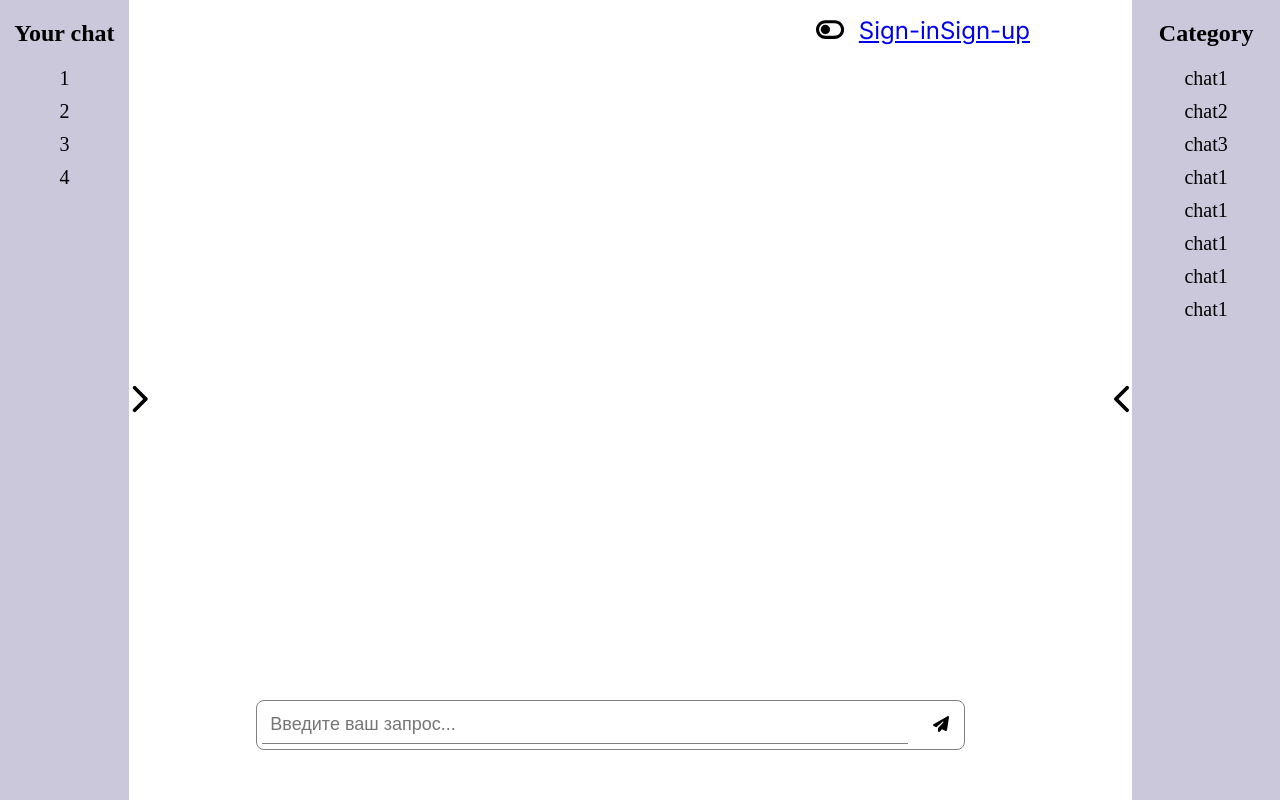
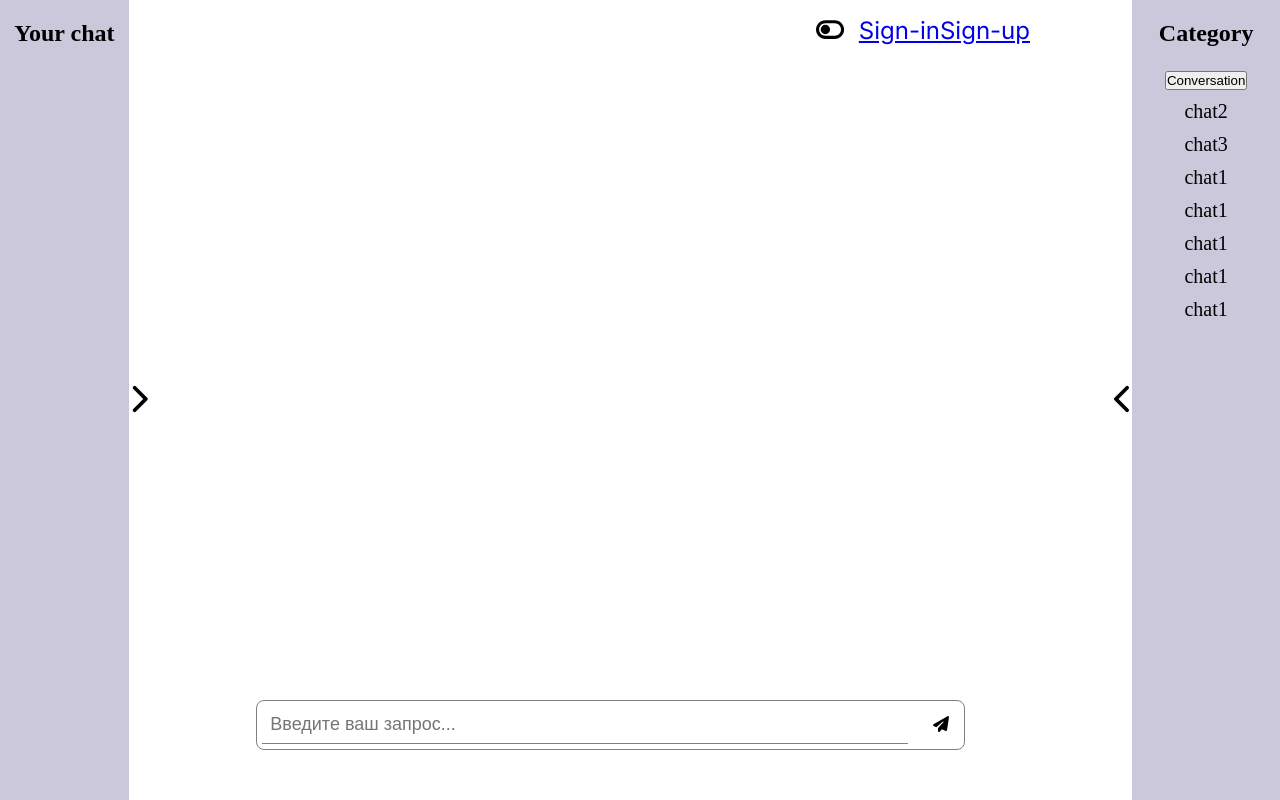
Before and after one commit to absolutezero1995/ai-market, a React (Vite) app in the folder client/: page / in a window 1280 px wide. Built offline with nearby package versions, Linux system fonts and the light colour scheme.

Commit message:
добавление справого бара на левый чата

```diff
--- a/client/src/components/Chat/Chat.tsx
+++ b/client/src/components/Chat/Chat.tsx
@@ -8,18 +8,21 @@ import { useState } from "react";
 function Chat() {
     const [leftBarVisible, setLeftBarVisible] = useState(true);
     const [rightBarVisible, setRightBarVisible] = useState(true);
+    const [chats, setChats] = useState([])
     const toggleLeftBar = () => {
         setLeftBarVisible(!leftBarVisible);
     };
     const toggleRightBar = () => {
         setRightBarVisible(!rightBarVisible);
     };
-
+    const addChat = (chat) => {
+        setChats([...chats, chat])
+    }
 
     return(
         <div className="block-chat">
             <div className="block-left">
-                {leftBarVisible && <LeftBar visible={leftBarVisible} />}
+                {leftBarVisible && <LeftBar visible={leftBarVisible} chats={chats}/>}
                 <span className="icon-bar" onClick={toggleLeftBar}>{leftBarVisible ? <FontAwesomeIcon icon={faChevronRight} /> : <FontAwesomeIcon icon={faChevronLeft} />}</span>
             </div>
 
@@ -32,7 +35,7 @@ function Chat() {
                 <span className="icon-bar" onClick={toggleRightBar}>{rightBarVisible ? <FontAwesomeIcon icon={faChevronLeft} /> : <FontAwesomeIcon icon={faChevronRight} />}</span>
             </div>
 
-                {rightBarVisible && <RightBar visibleR={rightBarVisible} />}
+                {rightBarVisible && <RightBar visibleR={rightBarVisible} addChat={addChat}/>}
         </div>
     )
 }
--- /dev/null
+++ b/client/src/components/ConversationForm/Conversation.tsx
@@ -0,0 +1,17 @@
+import React, { useState } from "react";
+import ConversationForm from "./ConvesationForm/ConversationForm";
+
+function Conversation() {
+  const [form, setFrom] = useState(false);
+
+  return (
+    <>
+      <button type="button" onClick={() => setFrom((prev) => !prev)}>
+        Conversation
+      </button>
+      {/* {form && <ConversationForm />} */}
+    </>
+  );
+}
+
+export default Conversation;
--- /dev/null
+++ b/client/src/components/ConversationForm/ConvesationForm/ConversationForm.tsx
@@ -0,0 +1,43 @@
+import React, { useState } from "react";
+
+function ConversationForm(): JSX.Element {
+  const [model, setModel] = useState("gpt-3.5-turbo");
+  const [temperature, setTemperature] = useState(0.7);
+  const [role, setRole] = useState("default");
+
+  const handleOnForm = (e: React.FormEvent<HTMLFormElement>) => {
+    e.preventDefault();
+  };
+  return (
+    <form onSubmit={handleOnForm}>
+        <label>Model</label>
+        <br />
+        <select value={model} onChange={(e) => setModel(e.target.value)}>
+          <option value="gpt 3.5-turbo">GPT 3.5-TURBO</option>
+          <option value="gpt 4">GPT 4</option>
+        </select>
+      <label>
+        Temperature
+        <input
+          type="number"
+          min={0}
+          max={1}
+          step={0.1}
+          value={temperature}
+          onChange={(e) => setTemperature(parseFloat(e.target.value))}
+        />
+      </label>
+      <label>
+        Role
+        <select value={role} onChange={(e) => setRole(e.target.value)}>
+          <option value="parent">Parent</option>
+          <option value="parent">Teacher</option>
+          <option value="parent">Programer</option>
+        </select>
+      </label>
+      <button type="submit">OK</button>
+    </form>
+  );
+}
+
+export default ConversationForm;
--- a/client/src/components/LeftBar/LeftBar.tsx
+++ b/client/src/components/LeftBar/LeftBar.tsx
@@ -1,25 +1,41 @@
-import "./Leftbar.css"
+import { useState } from "react";
+import Conversation from "../ConversationForm/Conversation";
+import "./Leftbar.css";
+import ConversationForm from "../ConversationForm/ConvesationForm/ConversationForm";
 
-interface visibleProps {
+interface Props {
   visible: boolean;
+  chats: [];
 }
 
-function LeftBar({ visible }: visibleProps) {
+function LeftBar({ visible, chats }: Props) {
+  const [setting, setSetting] = useState(false);
   return (
-        <div className={`block-left-bar ${!visible ? 'hidden' : ''}`}>
+    <div className={`block-left-bar ${!visible ? "hidden" : ""}`}>
       <div className="block-left-bar-content">
         <div className="block-navbar">
           <p>Your chat</p>
           <ul>
-                        <li>1</li>
-                        <li>2</li>
-                        <li>3</li>
-                        <li>4</li>
+            {chats.map((chat, index) => (
+              <li key={index}>
+                {chat}
+                <br />
+                название чата из бд
+                <br />
+                <button
+                  type="button"
+                  onClick={() => setSetting((prev) => !prev)}
+                >
+                  Setting
+                </button>
+                {setting && <ConversationForm />}
+              </li>
+            ))}
           </ul>
         </div>
       </div>
     </div>
-    )
+  );
 }
 
-export default LeftBar
+export default LeftBar;
--- a/client/src/components/Rightbar/RightBar.tsx
+++ b/client/src/components/Rightbar/RightBar.tsx
@@ -1,19 +1,21 @@
-import "./RightBar.css"
+import Conversation from "../ConversationForm/Conversation";
+import "./RightBar.css";
 
-interface visibleProps {
+interface Props {
   visibleR: boolean;
+  addChat: any;
 }
 
-
-function RightBar({ visibleR }: visibleProps) {
-
-    return(
-        <div className={`block-right-bar ${!visibleR ? 'hidden' : ''}`}>
+function RightBar({ visibleR, addChat }: Props) {
+  return (
+    <div className={`block-right-bar ${!visibleR ? "hidden" : ""}`}>
       <div className="block-right-bar-content">
         <div className="block-navbar">
           <p>Category</p>
           <ul>
-                    <li>chat1</li>
+            <li onClick={() => addChat(<Conversation />)}>
+              <Conversation />
+            </li>
             <li>chat2</li>
             <li>chat3</li>
             <li>chat1</li>
@@ -25,7 +27,7 @@ function RightBar({ visibleR }: visibleProps) {
         </div>
       </div>
     </div>
-    )
+  );
 }
 
-export default RightBar
+export default RightBar;
--- a/client/src/main.tsx
+++ b/client/src/main.tsx
@@ -3,9 +3,13 @@ import ReactDOM from "react-dom/client";
 import App from "./App.tsx";
 import "./index.css";
 import { BrowserRouter } from "react-router-dom";
+import store from "./store/store.ts";
+import { Provider } from "react-redux";
 
 ReactDOM.createRoot(document.getElementById("root")!).render(
+  <Provider store={store}>
   <BrowserRouter>
     <App />
   </BrowserRouter>
+  </Provider>
 );
--- /dev/null
+++ b/client/src/store/action/forms-settings.ts
@@ -0,0 +1,3 @@
+export const GET_STATE_FORM_REQUEST = "GET_STATE_FORM_REQUEST";
+export const GET_STATE_FORM_SUCCESS = "GET_STATE_FORM_SUCCESS";
+export const GET_STATE_FORM_FAILURE = "GET_STATE_FORM_FAILURE";
```
Also changed, not shown: client/src/types/forms-types.ts (added, +11 -0 lines), client/src/store/reducers/forms-reducers.ts (added). Lines whose indentation alone changed are shown as unchanged.
